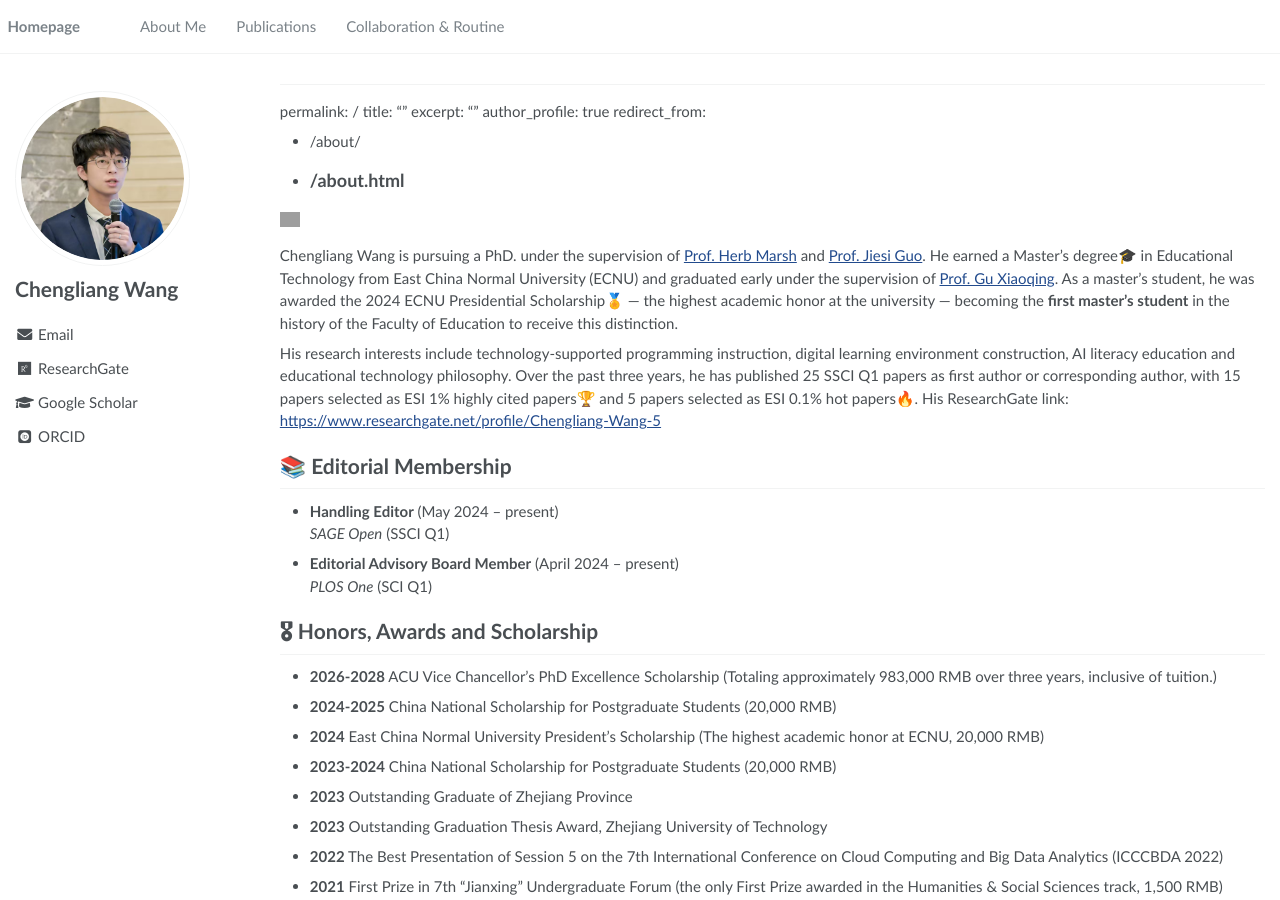
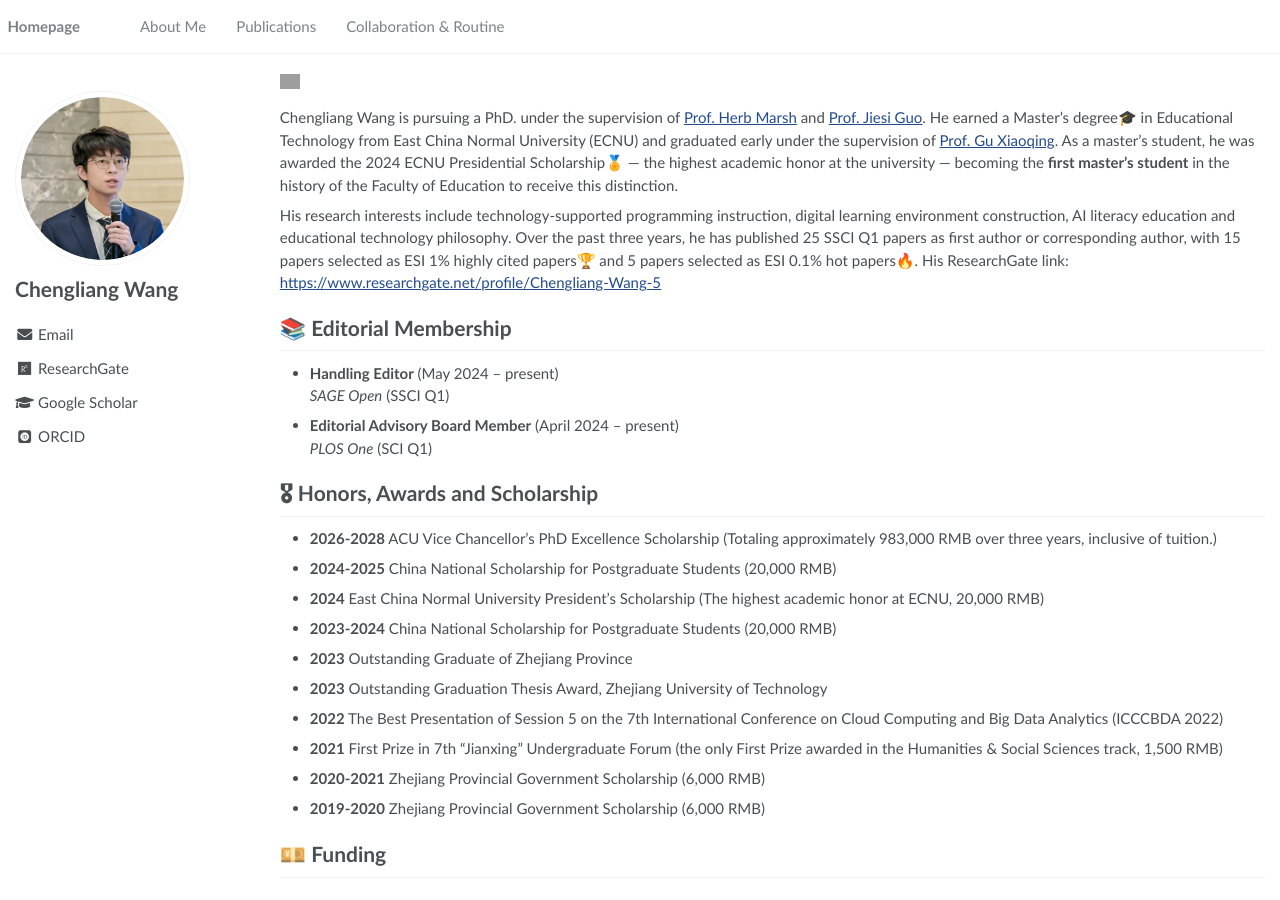
Before and after one commit to wcledutech/wcledutech.github.io, a Jekyll site: the page built from _pages/about.md, in a window 1280 px wide and 900 px high. Built offline with Jekyll 4.4.1, drawn with Linux system fonts in a browser that asks for light colours; some web fonts are replaced; our own code applies the rules of GitHub Pages for plain Markdown files; grey boxes are pictures that could not be loaded.

Commit message:
Update about.md

```diff
--- a/_pages/about.md
+++ b/_pages/about.md
@@ -1,4 +1,3 @@
-
 ---
 permalink: /
 title: ""
@@ -9,7 +8,6 @@ redirect_from:
   - /about.html
 ---
 
-<img width="20" height="21" alt="image" src="https://github.com/user-attachments/assets/0fcfa2fe-f89e-4a00-a6d4-17b10dcfa138" />
 
 {% if site.google_scholar_stats_use_cdn %}
 {% assign gsDataBaseUrl = "https://cdn.jsdelivr.net/gh/" | append: site.repository | append: "@" %}
@@ -17,6 +15,9 @@ redirect_from:
 {% assign gsDataBaseUrl = "https://raw.githubusercontent.com/" | append: site.repository | append: "/" %}
 {% endif %}
 {% assign url = gsDataBaseUrl | append: "google-scholar-stats/gs_data_shieldsio.json" %}
+
+<img width="20" height="21" alt="image" src="https://github.com/user-attachments/assets/0fcfa2fe-f89e-4a00-a6d4-17b10dcfa138" />
+
 
 <span class='anchor' id='about-me'></span>
 
```
